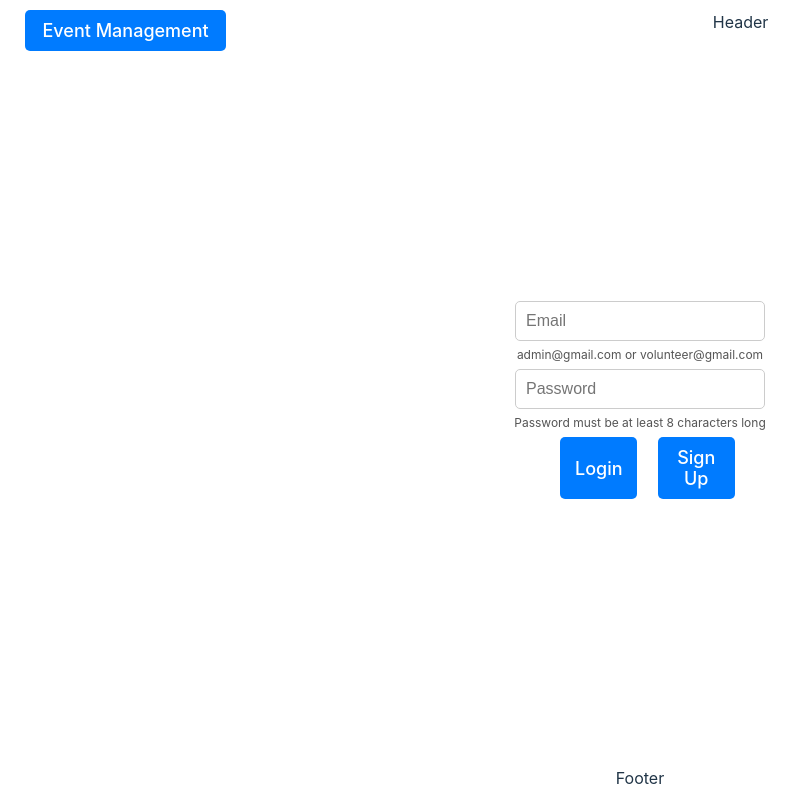
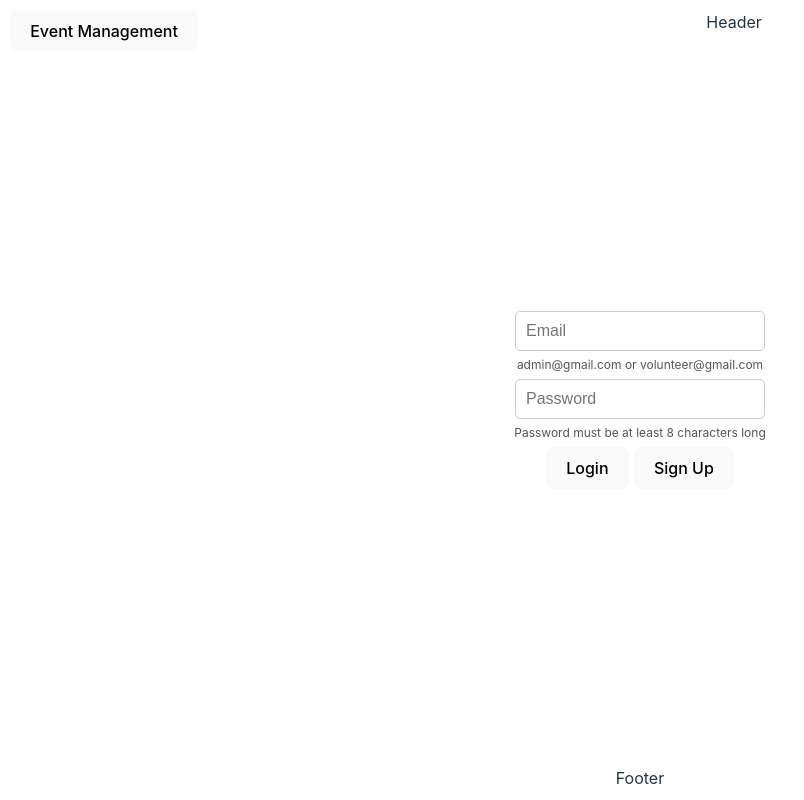
Before and after one commit to potatoluvr/Group-16-Project, a React (Vite) app: page / in a window 1280 px wide. Shown: the whole page, without its empty margins (0-804 px from the left). Built offline with nearby package versions, Linux system fonts and the light colour scheme.

Commit message:
Fixed button css from being universal (add className to button if I messed yours up sry)

```diff
--- a/src/webpages/LoginSyle.css
+++ b/src/webpages/LoginSyle.css
@@ -45,7 +45,7 @@
 }
 
 /* Padding and styling the buttons */
-button {
+.button-login {
   padding: 10px 20px;
   font-size: 16px;
   cursor: pointer;
--- a/src/webpages/SignUpStyle.css
+++ b/src/webpages/SignUpStyle.css
@@ -45,7 +45,7 @@
 }
 
 /* Padding and styling the buttons */
-button {
+.button-signup {
   padding: 10px 20px;
   font-size: 16px;
   cursor: pointer;
--- a/src/webpages/UserProfileManagementStyle.css
+++ b/src/webpages/UserProfileManagementStyle.css
@@ -25,7 +25,7 @@
     border-radius: 5px;
 }
 
-button {
+.button-profile-management {
     width: 100%;
     padding: 10px;
     background: #007bff;
--- a/src/webpages/UserProfileStyle.css
+++ b/src/webpages/UserProfileStyle.css
@@ -49,7 +49,7 @@
     gap: 10px;
 }
 
-button {
+.button-profile {
     padding: 10px;
     border: none;
     border-radius: 5px;
--- a/src/webpages/VolunteerHistoryTable.css
+++ b/src/webpages/VolunteerHistoryTable.css
@@ -72,7 +72,7 @@ h2 {
   align-items: center;
 }
 
-button {
+.button-history {
   background: none;
   border: none;
   cursor: pointer;
```
